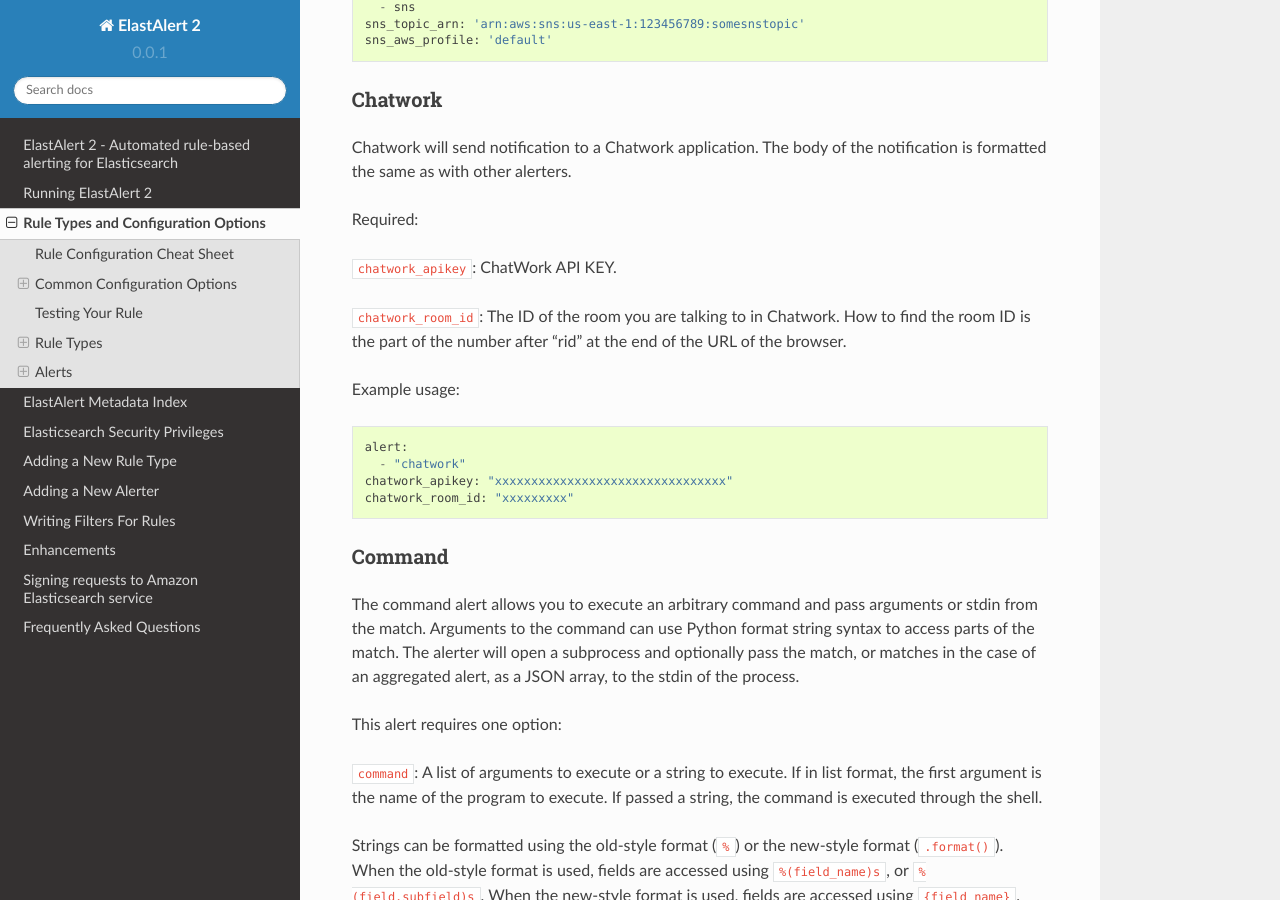
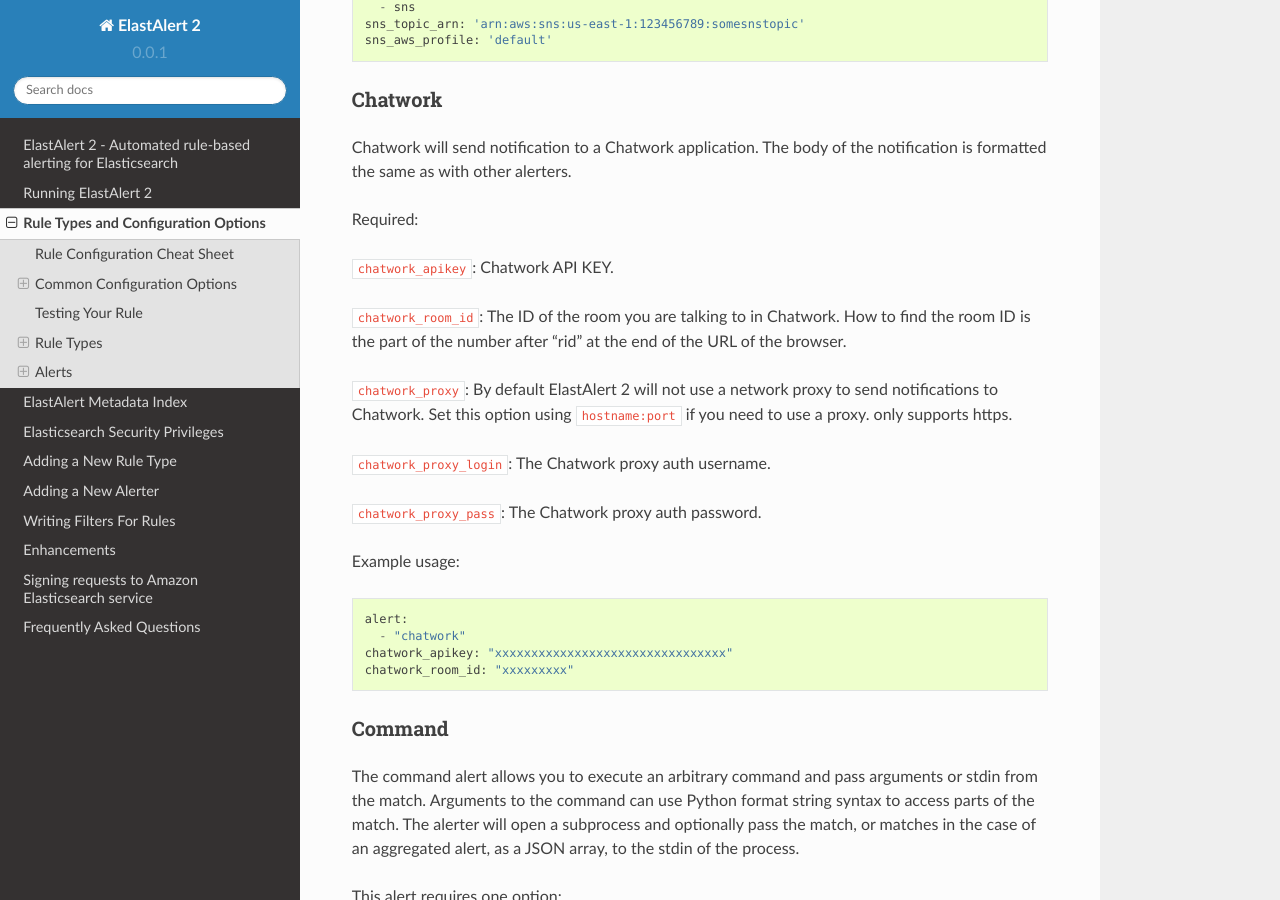
Before and after one commit to Yelp/elastalert, a Sphinx documentation site: the page built from docs/source/ruletypes.rst, in a window 1280 px wide and 900 px high, scrolled down 39926 px. Built offline with Sphinx 7.4.7 and the Read the Docs theme 2.0.0, drawn with Linux system fonts in a browser that asks for light colours; pages that are not in the unit, such as notebooks, are missing from menus.

Commit message:
Added chatwork proxy settings to documentation

```diff
--- a/docs/source/ruletypes.rst
+++ b/docs/source/ruletypes.rst
@@ -1709,9 +1709,15 @@
 
 Required:
 
-``chatwork_apikey``:  ChatWork API KEY.
+``chatwork_apikey``:  Chatwork API KEY.
 
 ``chatwork_room_id``: The ID of the room you are talking to in Chatwork. How to find the room ID is the part of the number after "rid" at the end of the URL of the browser.
+
+``chatwork_proxy``: By default ElastAlert 2 will not use a network proxy to send notifications to Chatwork. Set this option using ``hostname:port`` if you need to use a proxy. only supports https.
+
+``chatwork_proxy_login``: The Chatwork proxy auth username.
+
+``chatwork_proxy_pass``: The Chatwork proxy auth password.
 
 Example usage::
 
```
